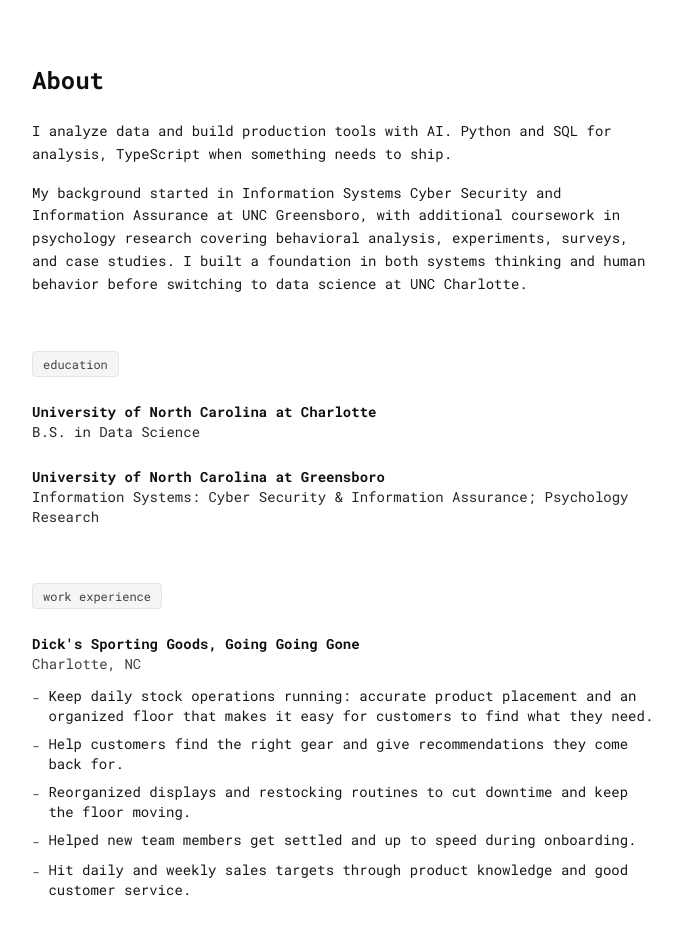
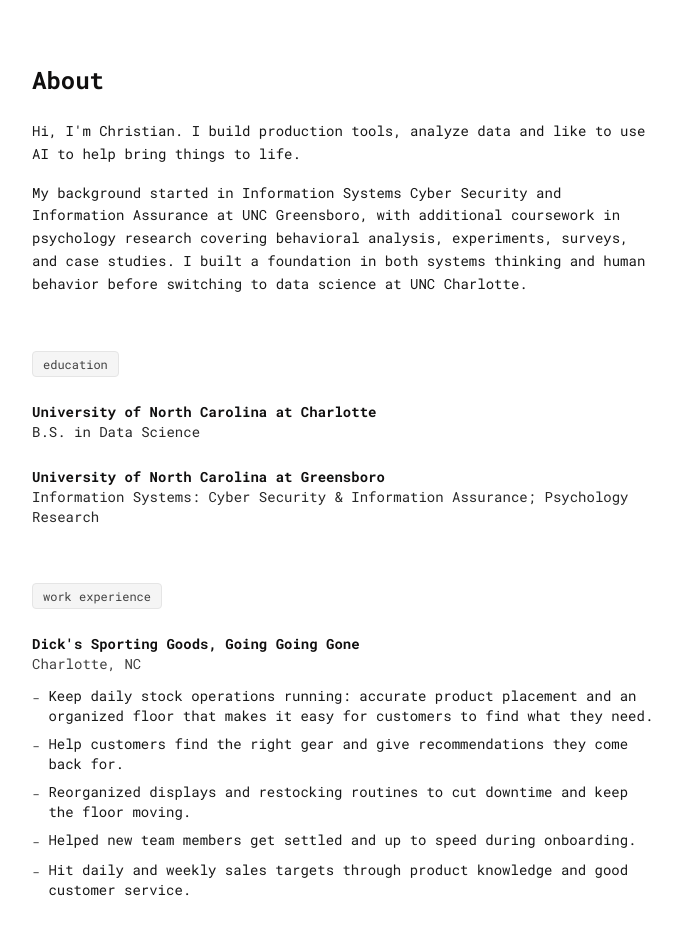
Before and after one commit to chapmansgit/PersonalWebsite, a Next.js app: page /about in a window 1280 px wide. Shown: the top 934 px of the page, without its empty margins (296-978 px from the left). Built offline with nearby package versions, Linux system fonts and the light colour scheme.

Commit message:
Update page.tsx

```diff
--- a/src/app/about/page.tsx
+++ b/src/app/about/page.tsx
@@ -13,7 +13,7 @@ export default function AboutPage() {
         <h1 className="text-2xl font-bold mb-6">About</h1>
         <div className="flex flex-col gap-4 text-neutral-900 leading-relaxed">
           <p>
-            I analyze data and build production tools with AI. Python and SQL for analysis, TypeScript when something needs to ship.
+            Hi, I'm Christian. I build production tools, analyze data and like to use AI to help bring things to life.
           </p>
           <p>
             My background started in Information Systems Cyber Security and Information Assurance at UNC Greensboro, with additional coursework in psychology research covering behavioral analysis, experiments, surveys, and case studies. I built a foundation in both systems thinking and human behavior before switching to data science at UNC Charlotte.
```
